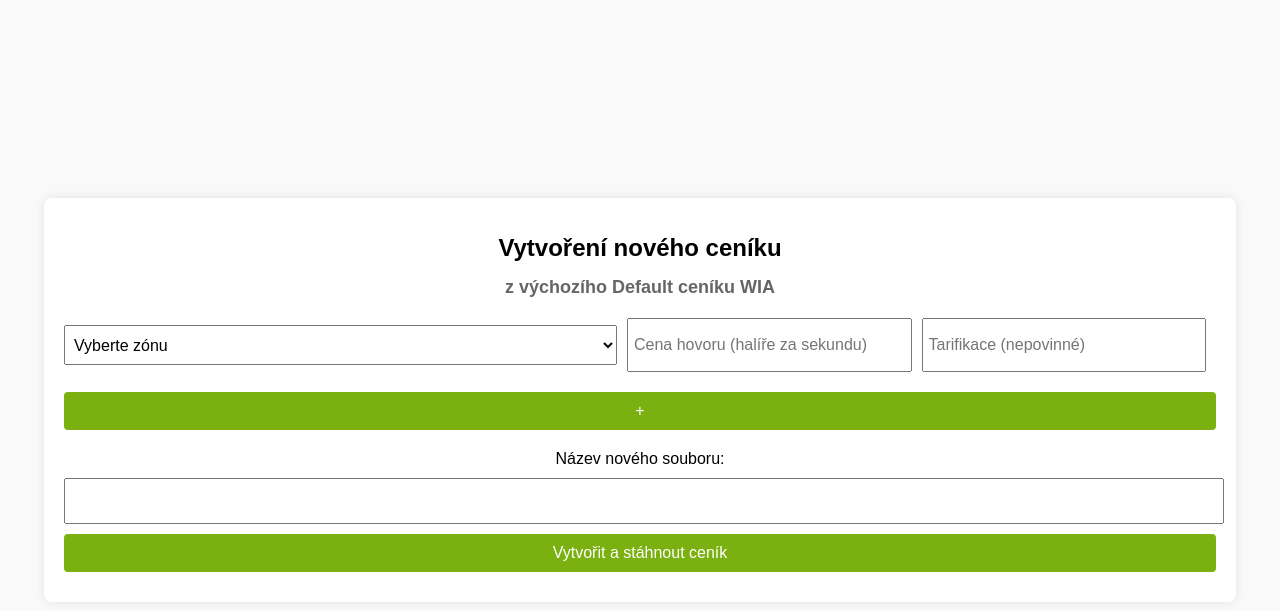
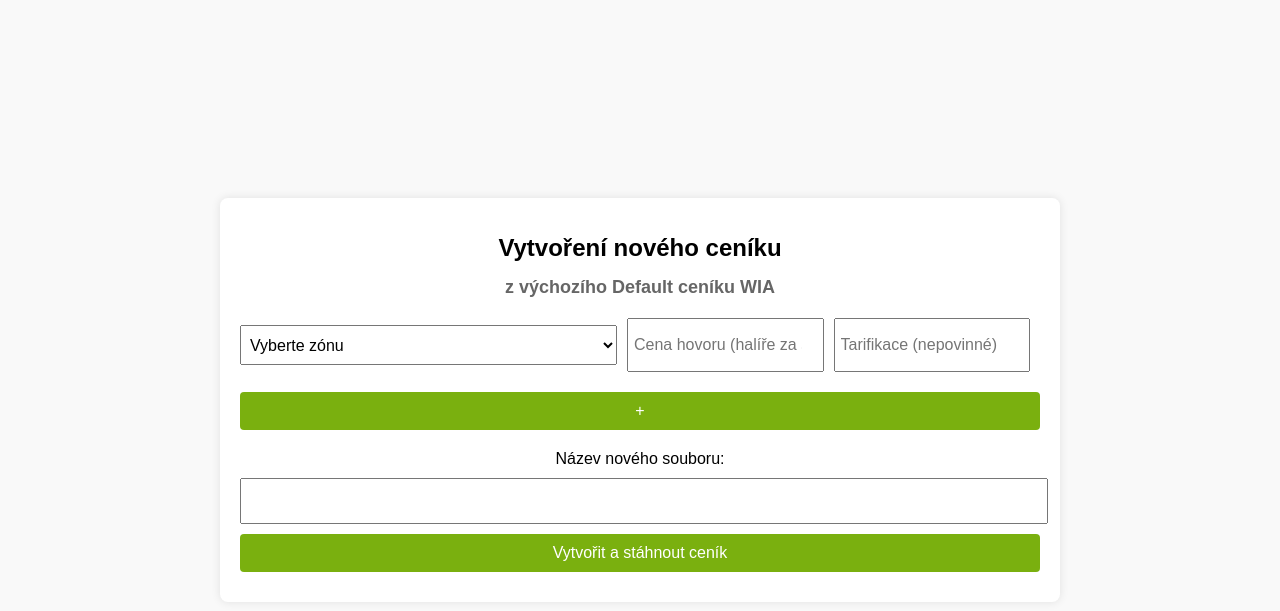
Before and after one commit to zdendael/sws_ceniky, a Flask app: page / in a window 1280 px wide. Shown: the top 611 px of the page. Run offline with Flask 3, Linux system fonts and the light colour scheme.

Commit message:
Update index.html

```diff
--- a/templates/index.html
+++ b/templates/index.html
@@ -10,7 +10,7 @@
         }
         .container {
             width: 90%; /* Zvýšení šířky kontejneru */
-            max-width: 1200px; /* Maximální šířka */
+            max-width: 800px; /* Maximální šířka */
             margin: 50px auto;
             background-color: white;
             padding: 20px;
```
